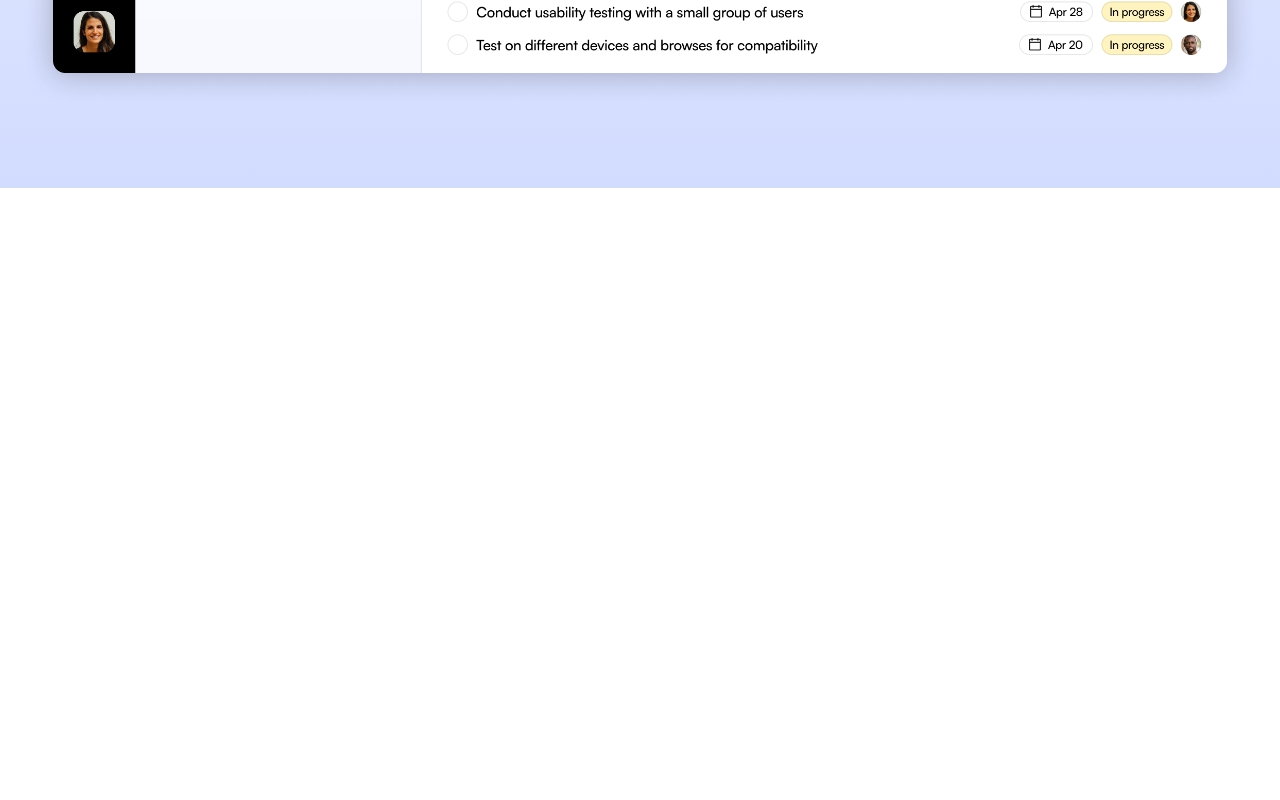
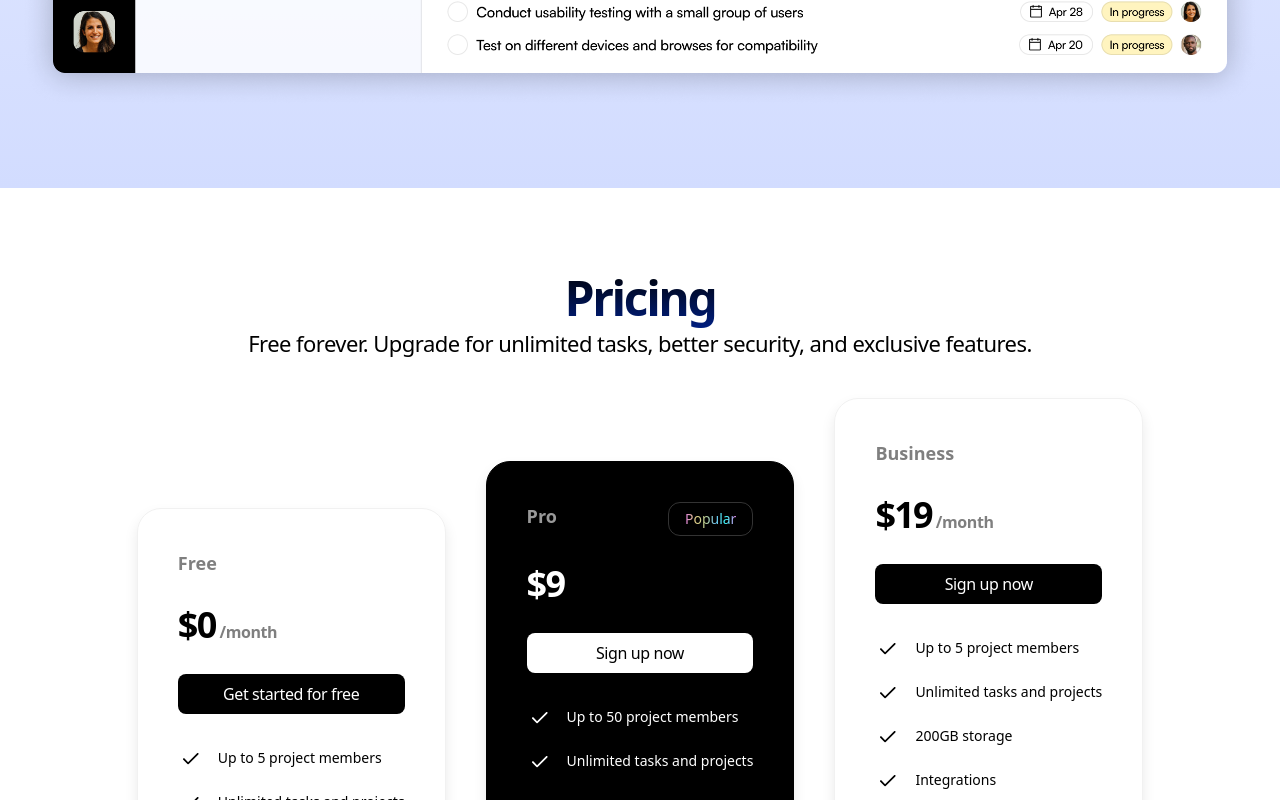
Before and after one commit to Lisandro-10/portfolio-personal, a Next.js app: page / in a window 1280 px wide. Shown: the part 2000-2800 px from the top of the page. Before the commit the page ends 2188 px from the top, so only its background shows below. Built offline with nearby package versions, Linux system fonts and the light colour scheme.

Commit message:
pricing section

```diff
--- a/package.json
+++ b/package.json
@@ -13,7 +13,8 @@
     "@vercel/speed-insights": "^1.1.0",
     "next": "15.0.3",
     "react": "19.0.0-rc-66855b96-20241106",
-    "react-dom": "19.0.0-rc-66855b96-20241106"
+    "react-dom": "19.0.0-rc-66855b96-20241106",
+    "tailwind-merge": "^2.6.0"
   },
   "devDependencies": {
     "@types/node": "^20",
--- a/src/app/globals.css
+++ b/src/app/globals.css
@@ -22,7 +22,7 @@
 
 @layer components {
   .header-container {
-    width: 100%;
+    @apply px-5 w-[100%];
   }
 
   .btn {
@@ -44,4 +44,16 @@
   .tag {
     @apply text-sm inline-flex border border-[#222]/10 px-3 py-1 rounded-lg tracking-tight;
   }
+
+  .section-title {
+    @apply text-center text-3xl font-bold tracking-tighter bg-gradient-to-b from-black to-[#001E80] text-transparent bg-clip-text md:text-[48px] md:leading-[60px];
+  }
+
+  .section-description {
+    @apply text-center text-[22px] leading-[30px] tracking-tight text-[010D3E];
+  }
+
+  .section-heading {
+    @apply max-w-[75%] md:mx-auto;
+  }
 }
--- a/src/app/page.tsx
+++ b/src/app/page.tsx
@@ -1,6 +1,7 @@
 import { Header } from "@/sections/Header";
 import { Hero } from "@/sections/Hero";
 import { LogoTicker } from "@/sections/LogoTicker";
+import { Pricing } from "@/sections/pricing";
 import { ProductShowcase } from "@/sections/ProductShowcase";
 
 export default function Home() {
@@ -10,6 +11,7 @@
       <Hero />
       <LogoTicker />
       <ProductShowcase />
+      <Pricing />
     </>
   );
 }
--- a/src/sections/ProductShowcase.tsx
+++ b/src/sections/ProductShowcase.tsx
@@ -5,16 +5,16 @@
 
 export const ProductShowcase = () => {
   return (
-    <section className="bg-gradient-to-b from-[#FFFFFF] to-[#D2DCFF] py-20 px-5 overflow-x-clip">
+    <section className="bg-gradient-to-b from-[#FFFFFF] to-[#D2DCFF] py-20 overflow-x-clip">
       <div className="header-container">
-        <div className="md:max-w-[75%] md:mx-auto">
+        <div className="md:section-heading">
           <div className="flex justify-center">
             <div className="tag">Boost your productivity</div>
           </div>
-          <h2 className="text-center text-3xl font-bold tracking-tighter bg-gradient-to-b from-black to-[#001E80] text-transparent bg-clip-text mt-5 md:text-[48px] md:leading-[60px]">
+          <h2 className="section-title mt-5">
             A more effective way to track your progress
           </h2>
-          <p className="text-center text-[22px] leading-[30px] tracking-tight text-[010D3E] mt-5">
+          <p className="section-description mt-5">
             Effortlessly turn your ideas into a fully functional, responsive,
             Saas website in just minutes with this template.
           </p>
--- /dev/null
+++ b/src/sections/pricing.tsx
@@ -0,0 +1,134 @@
+/* eslint-disable react/jsx-key */
+import { CheckIcon } from "@/assests/icons/check";
+import { twMerge } from "tailwind-merge";
+
+const pricingTiers = [
+  {
+    title: "Free",
+    monthlyPrice: 0,
+    buttonText: "Get started for free",
+    popular: false,
+    inverse: false,
+    features: [
+      "Up to 5 project members",
+      "Unlimited tasks and projects",
+      "2GB storage",
+      "Integrations",
+      "Basic support",
+    ],
+  },
+  {
+    title: "Pro",
+    monthlyPrice: 9,
+    buttonText: "Sign up now",
+    popular: true,
+    inverse: true,
+    features: [
+      "Up to 50 project members",
+      "Unlimited tasks and projects",
+      "50GB storage",
+      "Integrations",
+      "Priority support",
+      "Advanced support",
+      "Export support",
+    ],
+  },
+  {
+    title: "Business",
+    monthlyPrice: 19,
+    buttonText: "Sign up now",
+    popular: false,
+    inverse: false,
+    features: [
+      "Up to 5 project members",
+      "Unlimited tasks and projects",
+      "200GB storage",
+      "Integrations",
+      "Dedicated account manager",
+      "Custom fields",
+      "Advanced analytics",
+      "Export capabilities",
+      "API access",
+      "Advanced security features",
+    ],
+  },
+];
+
+export const Pricing = () => {
+  return (
+    <section className="py-20">
+      <div className="header-container">
+        <div className="section-heading">
+          <h2 className="section-title">Pricing</h2>
+          <p className="section-description">
+            Free forever. Upgrade for unlimited tasks, better security, and
+            exclusive features.
+          </p>
+        </div>
+        <div className="flex flex-col gap-6 items-center mt-10 lg:flex-row lg:items-center lg:justify-center lg:gap-10">
+          {pricingTiers.map(
+            ({
+              title,
+              monthlyPrice,
+              buttonText,
+              popular,
+              inverse,
+              features,
+            }) => (
+              <div
+                className={twMerge(
+                  "p-10 border border-[#F1F1F1] rounded-3xl shadow-[0_7px_14px_#EAEAEA]",
+                  inverse === true && "border-black bg-black text-white"
+                )}
+              >
+                <div className="flex justify-between">
+                  <h3
+                    className={twMerge(
+                      "text-lg font-bold text-black/50",
+                      inverse === true && "text-white/60"
+                    )}
+                  >
+                    {title}
+                  </h3>
+                  {popular === true && (
+                    <div className="inline-flex text-sm px-4 py-1.5 rounded-xl border border-white/20">
+                      <span className="bg-[linear-gradient(to_right,#DD7DDF,#E1CD86,#BBCD92,#71C2EF,#3BFFFF,#DD7DDF)] text-transparent bg-clip-text font-medium">
+                        Popular
+                      </span>
+                    </div>
+                  )}
+                </div>
+                <div className="flex items-baseline gap-1 mt-[30px]">
+                  <span className="text-4xl font-bold tracking-tighter leading-none">
+                    ${monthlyPrice}
+                  </span>
+                  <span className="tracking-tight font-bold text-black/50">
+                    /month
+                  </span>
+                </div>
+                <button
+                  className={twMerge(
+                    "btn btn-primary w-full mt-[30px]",
+                    inverse === true && "bg-white text-black"
+                  )}
+                >
+                  {buttonText}
+                </button>
+                <ul className="flex flex-col gap-5 mt-8">
+                  {features.map((feature) => (
+                    <li className="text-sm flex items-center gap-4">
+                      <div className="h-6 w-6">
+                        <CheckIcon />
+                      </div>
+                      <span>{feature}</span>
+                    </li>
+                  ))}
+                </ul>
+              </div>
+            )
+          )}
+        </div>
+      </div>
+    </section>
+  );
+};
```
Also changed, not shown: 1 other file (tests, documents, lock files or other folders).
